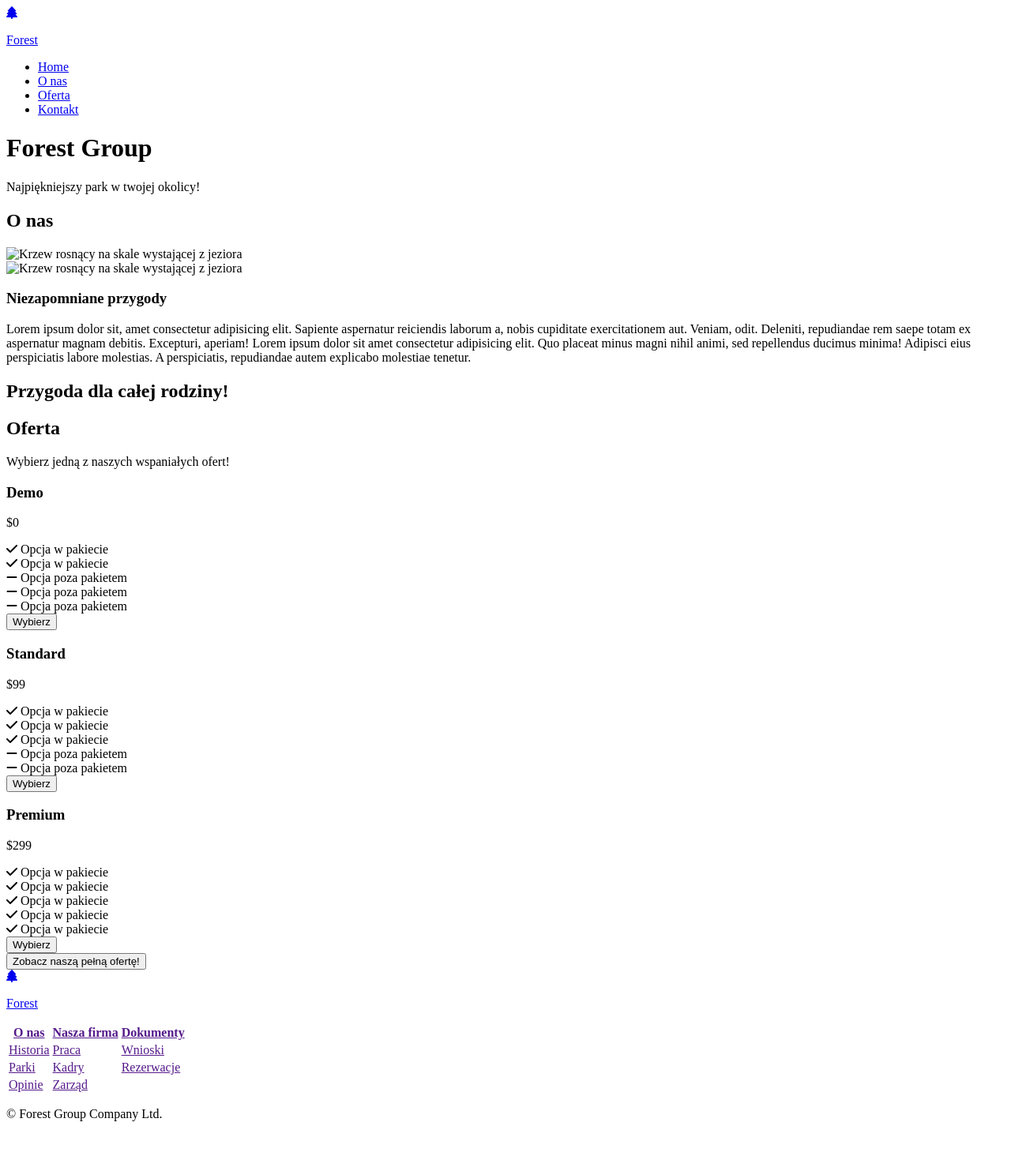
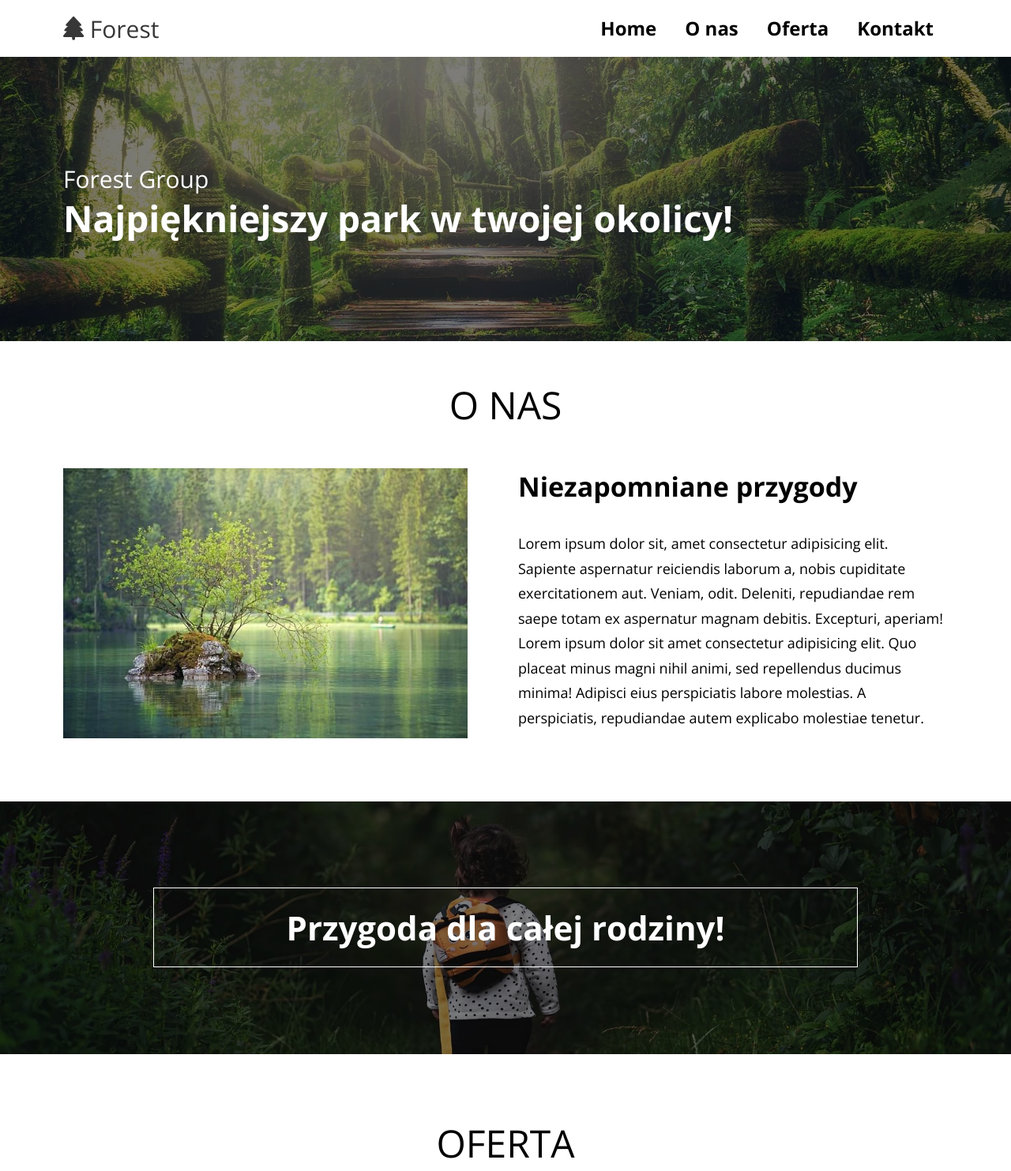
Before and after one commit to abuk111/forest-website, a website: page index.html in a window 1280 px wide. Shown: the top 1483 px of the page at 79% size. Before the commit the page ends 1436 px from the top, so only its background shows below. Drawn offline with nearby package versions, Linux system fonts and the light colour scheme; files that its build step writes are made by us from their sources; the site is published under a folder, as on GitHub Pages, so addresses that start at the root find nothing.

Commit message:
repair stylesheets link issue

```diff
--- a/contact.html
+++ b/contact.html
@@ -9,8 +9,8 @@
     <link rel="preconnect" href="https://fonts.googleapis.com">
     <link rel="preconnect" href="https://fonts.gstatic.com" crossorigin>
     <link href="https://fonts.googleapis.com/css2?family=Open+Sans:wght@300;400;700&display=swap" rel="stylesheet">
-    <link rel="stylesheet" href="/dist/css/main-min.css">
-    <link rel="stylesheet" href="/dist/css/contact-min.css">
+    <link rel="stylesheet" href="./dist/css/main-min.css">
+    <link rel="stylesheet" href="./dist/css/contact-min.css">
     <script src="https://kit.fontawesome.com/a8324f3062.js" crossorigin="anonymous"></script>
 </head>
 
@@ -18,7 +18,7 @@
     <nav>
 
     <div class=" nav wrapper">
-        <a href="../index.html#" class="logo"><i class="fa-solid fa-tree"></i>
+        <a href="./index.html#" class="logo"><i class="fa-solid fa-tree"></i>
             <p>Forest</p>
         </a>
 
@@ -28,10 +28,10 @@
 
         <div class="navbar">
             <ul class="navbar__list">
-                <li class="navbar__listitem navitem-home"><a href="../index.html#" class="navbar__listitem-link">Home</a></li>
-                <li class="navbar__listitem navitem-aboutus"><a href="../index.html#about-us" class="navbar__listitem-link">O nas</a></li>
-                <li class="navbar__listitem navitem-offer"><a href="../index.html#offer" class="navbar__listitem-link">Oferta</a></li>
-                <li class="navbar__listitem navitem-contact"><a href="../contact.html" class="navbar__listitem-link">Kontakt</a></li>
+                <li class="navbar__listitem navitem-home"><a href="./index.html#" class="navbar__listitem-link">Home</a></li>
+                <li class="navbar__listitem navitem-aboutus"><a href="./index.html#about-us" class="navbar__listitem-link">O nas</a></li>
+                <li class="navbar__listitem navitem-offer"><a href="./index.html#offer" class="navbar__listitem-link">Oferta</a></li>
+                <li class="navbar__listitem navitem-contact"><a href="./contact.html" class="navbar__listitem-link">Kontakt</a></li>
             </ul>
         </div>
     </div>
@@ -124,7 +124,7 @@
     <footer>
     <div class="footer wrapper">
         <div class="footer__logo">
-            <a href="../index.html#" class="logo"><i class="fa-solid fa-tree"></i>
+            <a href="./index.html#" class="logo"><i class="fa-solid fa-tree"></i>
                 <p>Forest</p>
             </a>
         </div>
@@ -163,8 +163,8 @@
 </footer>
 
 
-    <script src="/dist/js/main-min.js"></script>
-    <script src="/dist/js/contact-min.js"></script>
+    <script src="./dist/js/main-min.js"></script>
+    <script src="./dist/js/contact-min.js"></script>
 </body>
 
 </html>
--- a/index.html
+++ b/index.html
@@ -9,7 +9,7 @@
     <link rel="preconnect" href="https://fonts.googleapis.com">
     <link rel="preconnect" href="https://fonts.gstatic.com" crossorigin>
     <link href="https://fonts.googleapis.com/css2?family=Open+Sans:wght@300;400;700&display=swap" rel="stylesheet">
-    <link rel="stylesheet" href="/dist/css/main-min.css">
+    <link rel="stylesheet" href="./dist/css/main-min.css">
     <script src="https://kit.fontawesome.com/a8324f3062.js" crossorigin="anonymous"></script>
 </head>
 
@@ -18,7 +18,7 @@
     <nav>
 
     <div class=" nav wrapper">
-        <a href="../index.html#" class="logo"><i class="fa-solid fa-tree"></i>
+        <a href="./index.html#" class="logo"><i class="fa-solid fa-tree"></i>
             <p>Forest</p>
         </a>
 
@@ -28,10 +28,10 @@
 
         <div class="navbar">
             <ul class="navbar__list">
-                <li class="navbar__listitem navitem-home"><a href="../index.html#" class="navbar__listitem-link">Home</a></li>
-                <li class="navbar__listitem navitem-aboutus"><a href="../index.html#about-us" class="navbar__listitem-link">O nas</a></li>
-                <li class="navbar__listitem navitem-offer"><a href="../index.html#offer" class="navbar__listitem-link">Oferta</a></li>
-                <li class="navbar__listitem navitem-contact"><a href="../contact.html" class="navbar__listitem-link">Kontakt</a></li>
+                <li class="navbar__listitem navitem-home"><a href="./index.html#" class="navbar__listitem-link">Home</a></li>
+                <li class="navbar__listitem navitem-aboutus"><a href="./index.html#about-us" class="navbar__listitem-link">O nas</a></li>
+                <li class="navbar__listitem navitem-offer"><a href="./index.html#offer" class="navbar__listitem-link">Oferta</a></li>
+                <li class="navbar__listitem navitem-contact"><a href="./contact.html" class="navbar__listitem-link">Kontakt</a></li>
             </ul>
         </div>
     </div>
@@ -52,10 +52,10 @@
 
     <section class="section about-us" id="about-us">
         <h2 class="section-header  wrapper">O nas</h2>
-        <img src="../dist/images/waters-3095682_640.jpg" alt="Krzew rosnący na skale wystającej z jeziora"
+        <img src="./dist/images/waters-3095682_640.jpg" alt="Krzew rosnący na skale wystającej z jeziora"
             class="img-mobile">
         <div class="section-body wrapper">
-            <img src="../dist/images/waters-3095682_640.jpg" alt="Krzew rosnący na skale wystającej z jeziora"
+            <img src="./dist/images/waters-3095682_640.jpg" alt="Krzew rosnący na skale wystającej z jeziora"
                 class="img-desktop">
             <div class="about-us__box">
                 <h3 class="about-us__box-header">Niezapomniane przygody</h3>
@@ -137,13 +137,13 @@
                 <button class="offer-card__btn">Wybierz</button>
             </div>
         </div>
-        <button class="offer-morebtn" onclick="window.location.href='../offer.html'">Zobacz naszą pełną ofertę!</button>
+        <button class="offer-morebtn" onclick="window.location.href='./offer.html'">Zobacz naszą pełną ofertę!</button>
     </section>
 
     <footer>
     <div class="footer wrapper">
         <div class="footer__logo">
-            <a href="../index.html#" class="logo"><i class="fa-solid fa-tree"></i>
+            <a href="./index.html#" class="logo"><i class="fa-solid fa-tree"></i>
                 <p>Forest</p>
             </a>
         </div>
@@ -182,7 +182,7 @@
 </footer>
 
 
-    <script src="/dist/js/main-min.js"></script>
+    <script src="./dist/js/main-min.js"></script>
 </body>
 
 </html>
```
Also changed, not shown: offer.html (+10 -10 lines), 5 other files.
